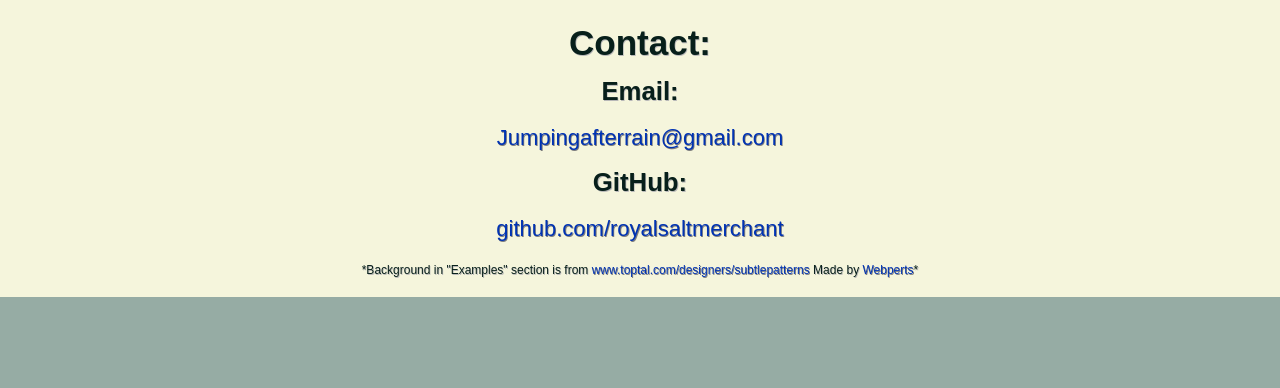
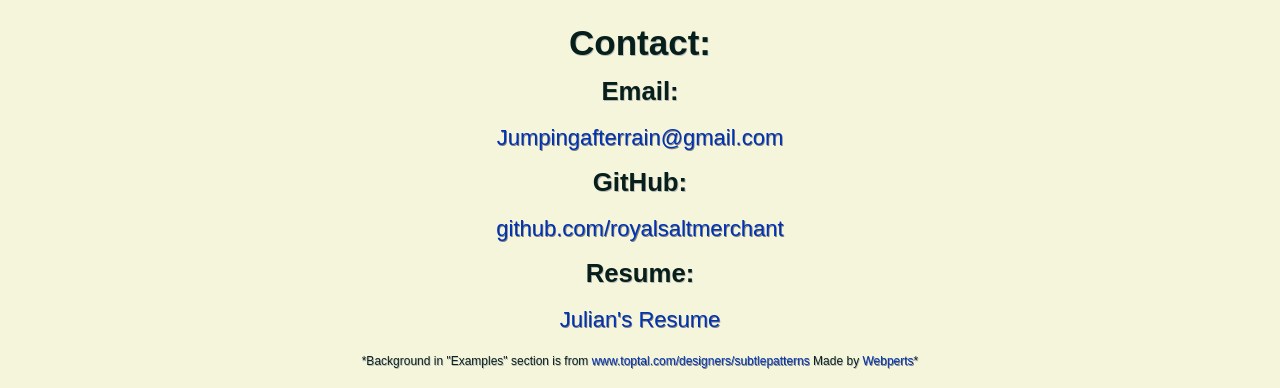
Before and after one commit to royalsaltmerchant/julianranieri, a plain HTML site: page index.html in a window 1280 px wide. Shown: the part 4350-4738 px from the top of the page. Before the commit the page ends 4647 px from the top, so only its background shows below. Drawn offline with Linux system fonts and the light colour scheme; a web font is replaced by a local one.

Commit message:
resume for now

```diff
--- a/index.html
+++ b/index.html
@@ -167,6 +167,14 @@
                     github.com/royalsaltmerchant
                 </a>
             </p>
+            <h3>
+                Resume:
+            </h3>
+            <p>
+                <a href="./Julian_Ranieri_Resume.pdf">
+                    Julian's Resume
+                </a>
+            </p>
             <p class="tinytext">*Background in "Examples" section is from <a href="https://www.toptal.com/designers/subtlepatterns">www.toptal.com/designers/subtlepatterns</a> Made by <a href="http://www.webperts.com/">Webperts</a>*</p>
         </section>
 
```
Also changed, not shown: 1 other file.
